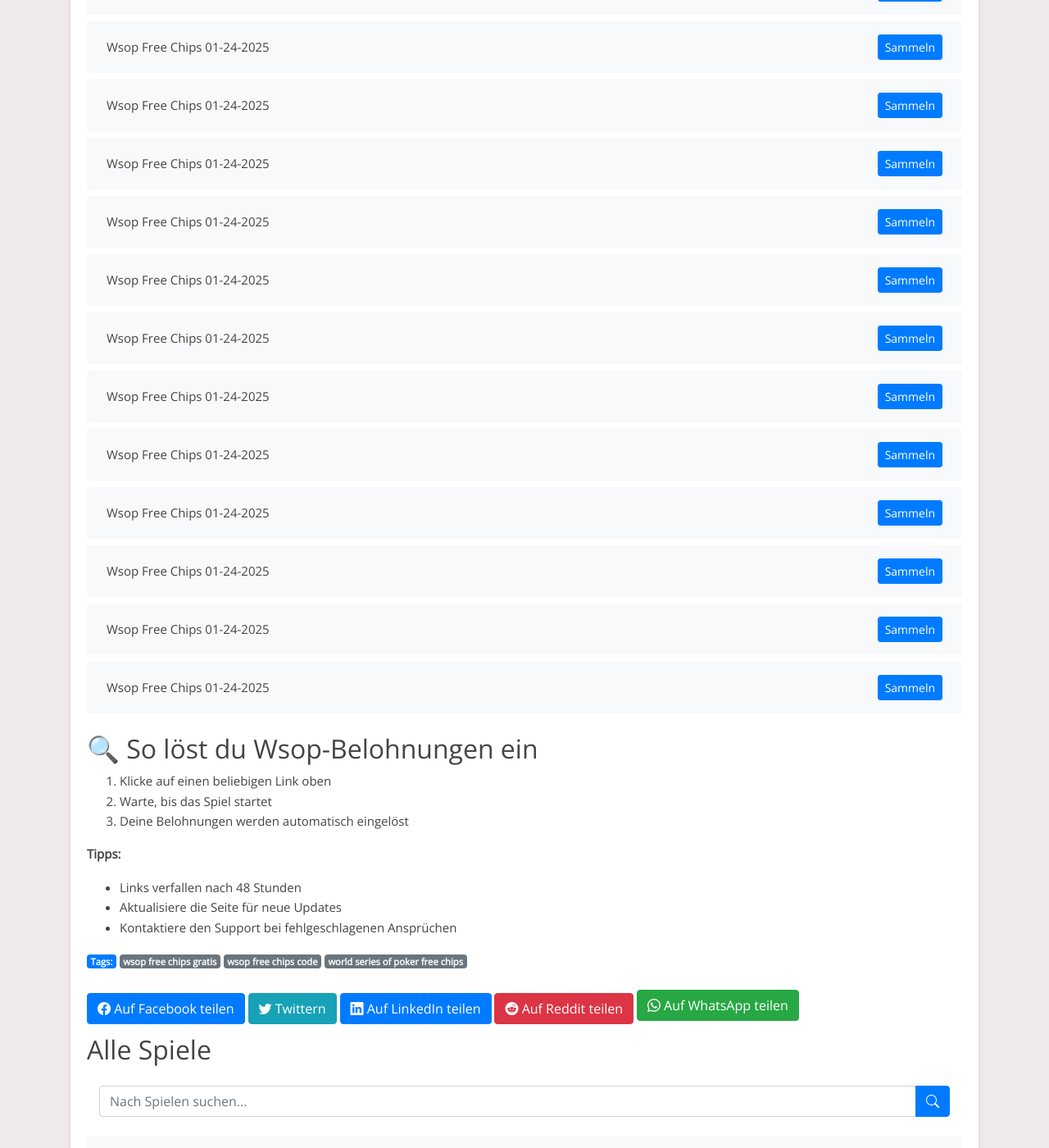
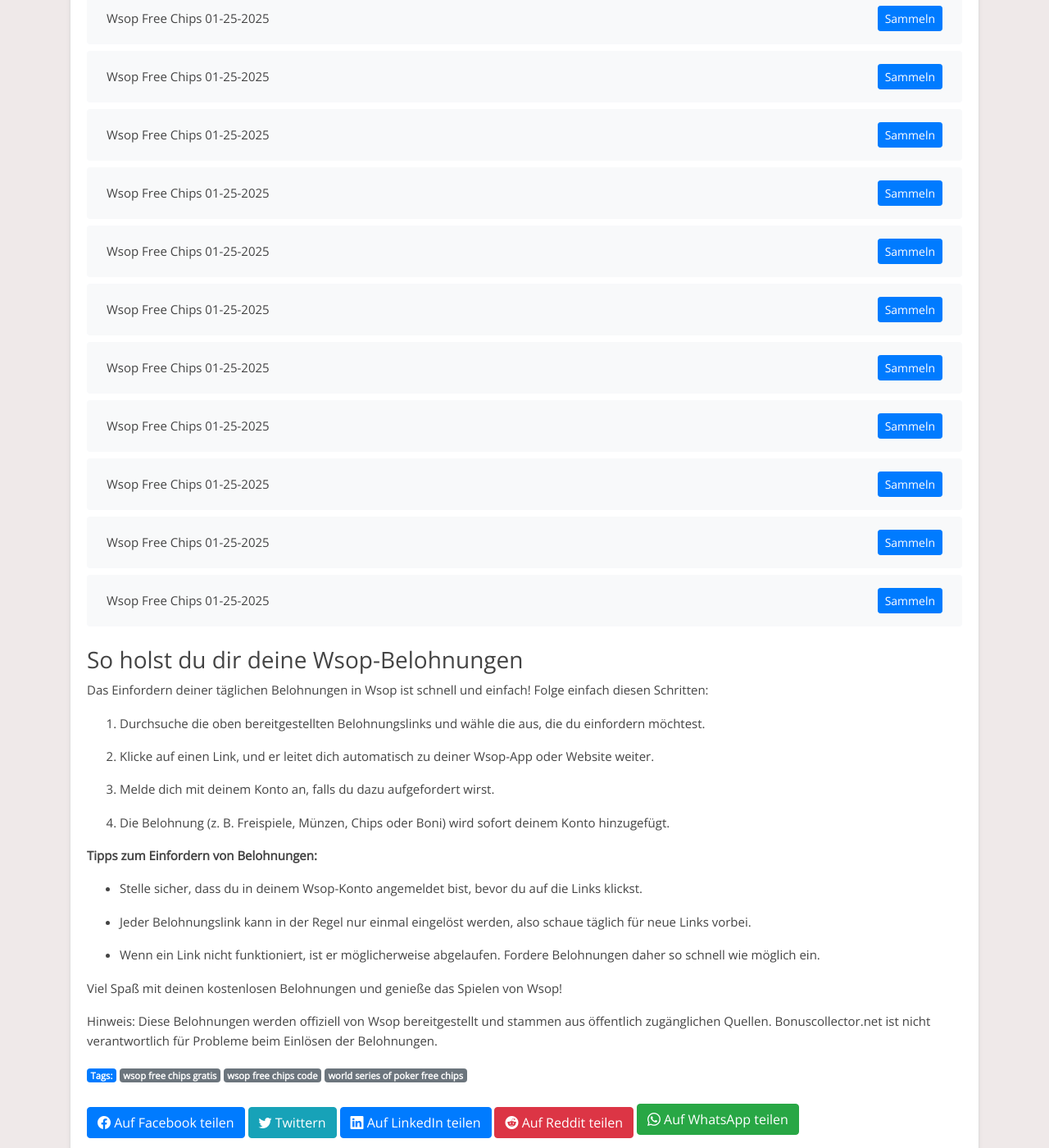
Before and after one commit to Prollad99/bs-de, a Jekyll site: the page built from _posts/2025-01-20-wsop.md, in a window 1280 px wide and 1400 px high, scrolled down 6952 px. Shown: the whole window at 82% size. Built offline with Jekyll 4.4.1, drawn with Linux system fonts in a browser that asks for light colours; some of the changed text lies outside the part shown.

Commit message:
Aktualisiere wsop-Belohnungslinks, Inhalte und Änderungsdatum

```diff
--- a/_data/include_files.yml
+++ b/_data/include_files.yml
@@ -35,4 +35,4 @@
   last_modified: 2025-01-22 04:39:10
 
 wsop.html:
-  last_modified: 2025-01-29 06:18:29
+  last_modified: 2025-01-30 16:12:10
--- a/_includes/wsop.html
+++ b/_includes/wsop.html
@@ -1,4 +1,120 @@
 <ul class="list-group mt-3 mb-4">
+  <li class="list-group-item d-flex justify-content-between align-items-center">
+    <span>Wsop Free Chips 01-30-2025</span>
+    <a href="https://wsopga.me/deBAjX" class="btn btn-primary btn-sm">Sammeln</a>
+  </li>
+  <li class="list-group-item d-flex justify-content-between align-items-center">
+    <span>Wsop Free Chips 01-30-2025</span>
+    <a href="https://wsopga.me/GZpnjq" class="btn btn-primary btn-sm">Sammeln</a>
+  </li>
+  <li class="list-group-item d-flex justify-content-between align-items-center">
+    <span>Wsop Free Chips 01-30-2025</span>
+    <a href="https://wsopga.me/o8qaZ3" class="btn btn-primary btn-sm">Sammeln</a>
+  </li>
+  <li class="list-group-item d-flex justify-content-between align-items-center">
+    <span>Wsop Free Chips 01-30-2025</span>
+    <a href="https://wsopga.me/aOD7Aa" class="btn btn-primary btn-sm">Sammeln</a>
+  </li>
+  <li class="list-group-item d-flex justify-content-between align-items-center">
+    <span>Wsop Free Chips 01-30-2025</span>
+    <a href="https://wsopga.me/KbEY6p" class="btn btn-primary btn-sm">Sammeln</a>
+  </li>
+  <li class="list-group-item d-flex justify-content-between align-items-center">
+    <span>Wsop Free Chips 01-30-2025</span>
+    <a href="https://wsopga.me/4EZn5D" class="btn btn-primary btn-sm">Sammeln</a>
+  </li>
+  <li class="list-group-item d-flex justify-content-between align-items-center">
+    <span>Wsop Free Chips 01-30-2025</span>
+    <a href="https://wsopga.me/0K9WZj" class="btn btn-primary btn-sm">Sammeln</a>
+  </li>
+  <li class="list-group-item d-flex justify-content-between align-items-center">
+    <span>Wsop Free Chips 01-30-2025</span>
+    <a href="https://wsopga.me/KbBOqA" class="btn btn-primary btn-sm">Sammeln</a>
+  </li>
+  <li class="list-group-item d-flex justify-content-between align-items-center">
+    <span>Wsop Free Chips 01-30-2025</span>
+    <a href="https://wsopga.me/0K9Wn5" class="btn btn-primary btn-sm">Sammeln</a>
+  </li>
+  <li class="list-group-item d-flex justify-content-between align-items-center">
+    <span>Wsop Free Chips 01-30-2025</span>
+    <a href="https://wsopga.me/80mwJg" class="btn btn-primary btn-sm">Sammeln</a>
+  </li>
+  <li class="list-group-item d-flex justify-content-between align-items-center">
+    <span>Wsop Free Chips 01-30-2025</span>
+    <a href="https://wsopga.me/O1P0RP" class="btn btn-primary btn-sm">Sammeln</a>
+  </li>
+  <li class="list-group-item d-flex justify-content-between align-items-center">
+    <span>Wsop Free Chips 01-30-2025</span>
+    <a href="https://wsopga.me/D3n50k" class="btn btn-primary btn-sm">Sammeln</a>
+  </li>
+  <li class="list-group-item d-flex justify-content-between align-items-center">
+    <span>Wsop Free Chips 01-30-2025</span>
+    <a href="https://wsopga.me/V1m2dw" class="btn btn-primary btn-sm">Sammeln</a>
+  </li>
+  <li class="list-group-item d-flex justify-content-between align-items-center">
+    <span>Wsop Free Chips 01-30-2025</span>
+    <a href="https://wsopga.me/3LZDwQ" class="btn btn-primary btn-sm">Sammeln</a>
+  </li>
+  <li class="list-group-item d-flex justify-content-between align-items-center">
+    <span>Wsop Free Chips 01-30-2025</span>
+    <a href="https://wsopga.me/nkbKZO" class="btn btn-primary btn-sm">Sammeln</a>
+  </li>
+  <li class="list-group-item d-flex justify-content-between align-items-center">
+    <span>Wsop Free Chips 01-30-2025</span>
+    <a href="https://wsopga.me/V1m25Y" class="btn btn-primary btn-sm">Sammeln</a>
+  </li>
+  <li class="list-group-item d-flex justify-content-between align-items-center">
+    <span>Wsop Free Chips 01-30-2025</span>
+    <a href="https://wsopga.me/wmE8p9" class="btn btn-primary btn-sm">Sammeln</a>
+  </li>
+  <li class="list-group-item d-flex justify-content-between align-items-center">
+    <span>Wsop Free Chips 01-30-2025</span>
+    <a href="https://wsopga.me/qzLgA8" class="btn btn-primary btn-sm">Sammeln</a>
+  </li>
+  <li class="list-group-item d-flex justify-content-between align-items-center">
+    <span>Wsop Free Chips 01-30-2025</span>
+    <a href="https://wsopga.me/redeem?promoCode=MISSISSIPPI" class="btn btn-primary btn-sm">Sammeln</a>
+  </li>
+  <li class="list-group-item d-flex justify-content-between align-items-center">
+    <span>Wsop Free Chips 01-30-2025</span>
+    <a href="https://wsopga.me/3LZoVQ" class="btn btn-primary btn-sm">Sammeln</a>
+  </li>
+  <li class="list-group-item d-flex justify-content-between align-items-center">
+    <span>Wsop Free Chips 01-30-2025</span>
+    <a href="https://wsopga.me/R109Z9" class="btn btn-primary btn-sm">Sammeln</a>
+  </li>
+  <li class="list-group-item d-flex justify-content-between align-items-center">
+    <span>Wsop Free Chips 01-30-2025</span>
+    <a href="https://wsopga.me/jZDR1g" class="btn btn-primary btn-sm">Sammeln</a>
+  </li>
+  <li class="list-group-item d-flex justify-content-between align-items-center">
+    <span>Wsop Free Chips 01-30-2025</span>
+    <a href="https://wsopga.me/4EDOLD" class="btn btn-primary btn-sm">Sammeln</a>
+  </li>
+  <li class="list-group-item d-flex justify-content-between align-items-center">
+    <span>Wsop Free Chips 01-30-2025</span>
+    <a href="https://wsopga.me/nkb36O" class="btn btn-primary btn-sm">Sammeln</a>
+  </li>
+  <li class="list-group-item d-flex justify-content-between align-items-center">
+    <span>Wsop Free Chips 01-30-2025</span>
+    <a href="https://wsopga.me/GZe3wE" class="btn btn-primary btn-sm">Sammeln</a>
+  </li>
+  <li class="list-group-item d-flex justify-content-between align-items-center">
+    <span>Wsop Free Chips 01-30-2025</span>
+    <a href="https://wsopga.me/o8Gm05" class="btn btn-primary btn-sm">Sammeln</a>
+  </li>
+  <li class="list-group-item d-flex justify-content-between align-items-center">
+    <span>Wsop Free Chips 01-30-2025</span>
+    <a href="https://wsopga.me/eePkW3" class="btn btn-primary btn-sm">Sammeln</a>
+  </li>
+  <li class="list-group-item d-flex justify-content-between align-items-center">
+    <span>Wsop Free Chips 01-30-2025</span>
+    <a href="https://wsopga.me/V1mqYv" class="btn btn-primary btn-sm">Sammeln</a>
+  </li>
+  <li class="list-group-item d-flex justify-content-between align-items-center">
+    <span>Wsop Free Chips 01-30-2025</span>
+    <a href="https://wsopga.me/E5BwzP" class="btn btn-primary btn-sm">Sammeln</a>
+  </li>
   <li class="list-group-item d-flex justify-content-between align-items-center">
     <span>Wsop Free Chips 01-29-2025</span>
     <a href="https://wsopga.me/nkKGa3" class="btn btn-primary btn-sm">Sammeln</a>
@@ -283,120 +399,4 @@
     <span>Wsop Free Chips 01-25-2025</span>
     <a href="https://wsopga.me/deBZXw" class="btn btn-primary btn-sm">Sammeln</a>
   </li>
-  <li class="list-group-item d-flex justify-content-between align-items-center">
-    <span>Wsop Free Chips 01-25-2025</span>
-    <a href="https://wsopga.me/nkKGvN" class="btn btn-primary btn-sm">Sammeln</a>
-  </li>
-  <li class="list-group-item d-flex justify-content-between align-items-center">
-    <span>Wsop Free Chips 01-25-2025</span>
-    <a href="https://wsopga.me/3LDgK6" class="btn btn-primary btn-sm">Sammeln</a>
-  </li>
-  <li class="list-group-item d-flex justify-content-between align-items-center">
-    <span>Wsop Free Chips 01-25-2025</span>
-    <a href="https://wsopga.me/R17Kvq" class="btn btn-primary btn-sm">Sammeln</a>
-  </li>
-  <li class="list-group-item d-flex justify-content-between align-items-center">
-    <span>Wsop Free Chips 01-25-2025</span>
-    <a href="https://wsopga.me/ee1d59" class="btn btn-primary btn-sm">Sammeln</a>
-  </li>
-  <li class="list-group-item d-flex justify-content-between align-items-center">
-    <span>Wsop Free Chips 01-24-2025</span>
-    <a href="https://wsopga.me/ee1poK" class="btn btn-primary btn-sm">Sammeln</a>
-  </li>
-  <li class="list-group-item d-flex justify-content-between align-items-center">
-    <span>Wsop Free Chips 01-24-2025</span>
-    <a href="https://wsopga.me/V12EbN" class="btn btn-primary btn-sm">Sammeln</a>
-  </li>
-  <li class="list-group-item d-flex justify-content-between align-items-center">
-    <span>Wsop Free Chips 01-24-2025</span>
-    <a href="https://wsopga.me/0KW0v6" class="btn btn-primary btn-sm">Sammeln</a>
-  </li>
-  <li class="list-group-item d-flex justify-content-between align-items-center">
-    <span>Wsop Free Chips 01-24-2025</span>
-    <a href="https://wsopga.me/V12E9B" class="btn btn-primary btn-sm">Sammeln</a>
-  </li>
-  <li class="list-group-item d-flex justify-content-between align-items-center">
-    <span>Wsop Free Chips 01-24-2025</span>
-    <a href="https://wsopga.me/GZpQYv" class="btn btn-primary btn-sm">Sammeln</a>
-  </li>
-  <li class="list-group-item d-flex justify-content-between align-items-center">
-    <span>Wsop Free Chips 01-24-2025</span>
-    <a href="https://wsopga.me/o8qbL9" class="btn btn-primary btn-sm">Sammeln</a>
-  </li>
-  <li class="list-group-item d-flex justify-content-between align-items-center">
-    <span>Wsop Free Chips 01-24-2025</span>
-    <a href="https://wsopga.me/V12EjA" class="btn btn-primary btn-sm">Sammeln</a>
-  </li>
-  <li class="list-group-item d-flex justify-content-between align-items-center">
-    <span>Wsop Free Chips 01-24-2025</span>
-    <a href="https://wsopga.me/3LDgOn" class="btn btn-primary btn-sm">Sammeln</a>
-  </li>
-  <li class="list-group-item d-flex justify-content-between align-items-center">
-    <span>Wsop Free Chips 01-24-2025</span>
-    <a href="https://wsopga.me/nkKE6z" class="btn btn-primary btn-sm">Sammeln</a>
-  </li>
-  <li class="list-group-item d-flex justify-content-between align-items-center">
-    <span>Wsop Free Chips 01-24-2025</span>
-    <a href="https://wsopga.me/kzevVE" class="btn btn-primary btn-sm">Sammeln</a>
-  </li>
-  <li class="list-group-item d-flex justify-content-between align-items-center">
-    <span>Wsop Free Chips 01-24-2025</span>
-    <a href="https://wsopga.me/R17o6M" class="btn btn-primary btn-sm">Sammeln</a>
-  </li>
-  <li class="list-group-item d-flex justify-content-between align-items-center">
-    <span>Wsop Free Chips 01-24-2025</span>
-    <a href="https://wsopga.me/3LD7Vz" class="btn btn-primary btn-sm">Sammeln</a>
-  </li>
-  <li class="list-group-item d-flex justify-content-between align-items-center">
-    <span>Wsop Free Chips 01-24-2025</span>
-    <a href="https://wsopga.me/wm8dGR" class="btn btn-primary btn-sm">Sammeln</a>
-  </li>
-  <li class="list-group-item d-flex justify-content-between align-items-center">
-    <span>Wsop Free Chips 01-24-2025</span>
-    <a href="https://wsopga.me/R17oqN" class="btn btn-primary btn-sm">Sammeln</a>
-  </li>
-  <li class="list-group-item d-flex justify-content-between align-items-center">
-    <span>Wsop Free Chips 01-24-2025</span>
-    <a href="https://wsopga.me/D3OaVv" class="btn btn-primary btn-sm">Sammeln</a>
-  </li>
-  <li class="list-group-item d-flex justify-content-between align-items-center">
-    <span>Wsop Free Chips 01-24-2025</span>
-    <a href="https://wsopga.me/80w3Kv" class="btn btn-primary btn-sm">Sammeln</a>
-  </li>
-  <li class="list-group-item d-flex justify-content-between align-items-center">
-    <span>Wsop Free Chips 01-24-2025</span>
-    <a href="https://wsopga.me/80w3eg" class="btn btn-primary btn-sm">Sammeln</a>
-  </li>
-  <li class="list-group-item d-flex justify-content-between align-items-center">
-    <span>Wsop Free Chips 01-24-2025</span>
-    <a href="https://wsopga.me/qzgoV8" class="btn btn-primary btn-sm">Sammeln</a>
-  </li>
-  <li class="list-group-item d-flex justify-content-between align-items-center">
-    <span>Wsop Free Chips 01-24-2025</span>
-    <a href="https://wsopga.me/E5kQaO" class="btn btn-primary btn-sm">Sammeln</a>
-  </li>
-  <li class="list-group-item d-flex justify-content-between align-items-center">
-    <span>Wsop Free Chips 01-24-2025</span>
-    <a href="https://wsopga.me/redeem?promoCode=BAFC6C92-C3CC-432B-9798-03B0994CB770" class="btn btn-primary btn-sm">Sammeln</a>
-  </li>
-  <li class="list-group-item d-flex justify-content-between align-items-center">
-    <span>Wsop Free Chips 01-24-2025</span>
-    <a href="https://wsopga.me/redeem?promoCode=722B5F3A-5DF3-40F8-B345-97FE3014DCD1" class="btn btn-primary btn-sm">Sammeln</a>
-  </li>
-  <li class="list-group-item d-flex justify-content-between align-items-center">
-    <span>Wsop Free Chips 01-24-2025</span>
-    <a href="https://wsopga.me/qzgoB7" class="btn btn-primary btn-sm">Sammeln</a>
-  </li>
-  <li class="list-group-item d-flex justify-content-between align-items-center">
-    <span>Wsop Free Chips 01-24-2025</span>
-    <a href="https://wsopga.me/56R9Nq" class="btn btn-primary btn-sm">Sammeln</a>
-  </li>
-  <li class="list-group-item d-flex justify-content-between align-items-center">
-    <span>Wsop Free Chips 01-24-2025</span>
-    <a href="https://wsopga.me/O12G98" class="btn btn-primary btn-sm">Sammeln</a>
-  </li>
-  <li class="list-group-item d-flex justify-content-between align-items-center">
-    <span>Wsop Free Chips 01-24-2025</span>
-    <a href="https://wsopga.me/56R9GY" class="btn btn-primary btn-sm">Sammeln</a>
-  </li>
 </ul>
--- a/_includes/wsop_footer.html
+++ b/_includes/wsop_footer.html
@@ -1,9 +1,27 @@
-## 🔍 So löst du Wsop-Belohnungen ein
-1. Klicke auf einen beliebigen Link oben
-2. Warte, bis das Spiel startet
-3. Deine Belohnungen werden automatisch eingelöst
+### So holst du dir deine Wsop-Belohnungen
 
-**Tipps:**
-- Links verfallen nach 48 Stunden
-- Aktualisiere die Seite für neue Updates
-- Kontaktiere den Support bei fehlgeschlagenen Ansprüchen
+
+Das Einfordern deiner täglichen Belohnungen in Wsop ist schnell und einfach! Folge einfach diesen Schritten:
+
+1. Durchsuche die oben bereitgestellten Belohnungslinks und wähle die aus, die du einfordern möchtest.
+
+2. Klicke auf einen Link, und er leitet dich automatisch zu deiner Wsop-App oder Website weiter.
+
+3. Melde dich mit deinem Konto an, falls du dazu aufgefordert wirst.
+
+4. Die Belohnung (z. B. Freispiele, Münzen, Chips oder Boni) wird sofort deinem Konto hinzugefügt.
+
+
+**Tipps zum Einfordern von Belohnungen:**
+
+- Stelle sicher, dass du in deinem Wsop-Konto angemeldet bist, bevor du auf die Links klickst.
+
+- Jeder Belohnungslink kann in der Regel nur einmal eingelöst werden, also schaue täglich für neue Links vorbei.
+
+- Wenn ein Link nicht funktioniert, ist er möglicherweise abgelaufen. Fordere Belohnungen daher so schnell wie möglich ein.
+
+
+Viel Spaß mit deinen kostenlosen Belohnungen und genieße das Spielen von Wsop!
+
+
+Hinweis: Diese Belohnungen werden offiziell von Wsop bereitgestellt und stammen aus öffentlich zugänglichen Quellen. Bonuscollector.net ist nicht verantwortlich für Probleme beim Einlösen der Belohnungen.
--- a/_includes/wsop_post.html
+++ b/_includes/wsop_post.html
@@ -1,17 +1,13 @@
-### 🎮 Wsop Kostenlose Belohnungen (Aktualisiert: 2025-01-29)
+Entdecke tägliche Wsop-Belohnungen!
 
-Erhalte täglich aktualisierte Wsop-Links für:
-✅ Kostenlose Spins
-✅ Bonusmünzen
-✅ Zeitlich begrenzte Angebote
 
-**Warum unsere Links verwenden?**
-- Alle 30 Minuten aktualisiert
-- Funktioniert auf allen Geräten
-- Kein Login erforderlich
+Bist du ein Fan von Wsop und möchtest dein Spielerlebnis verbessern? Du bist hier genau richtig! Diese Seite ist allen Wsop-Enthusiasten gewidmet, die täglich kostenlose Belohnungen einfordern möchten. Hier findest du die neuesten Links, um Freispiele, Münzen, Chips und andere spannende Boni zu sammeln, damit du das Spiel noch mehr genießen kannst.
 
-⚠️ Voraussetzungen:
-- Neueste Spielversion installiert
-- Stabile Internetverbindung
 
-*Überprüft und funktionsfähig ab 2025-01-29*
+Wsop ist ein unterhaltsames Spiel, das von Millionen geliebt wird. Ob du höhere Level erreichen oder einfach nur den Nervenkitzel genießen möchtest – unsere täglichen Belohnungslinks halten dich im Spiel.
+
+
+Hinweis: Wsop ist eine kostenlose App, die ausschließlich zu Unterhaltungszwecken entwickelt wurde. Bonuscollector.net ist eine unabhängige Plattform und steht in keiner Verbindung zu den Entwicklern oder Eigentümern von Wsop.
+
+
+Schau täglich vorbei, um sicherzustellen, dass du keine Belohnung verpasst!
```
Also changed, not shown: links-json/wsop.json (+116 -116 lines).
